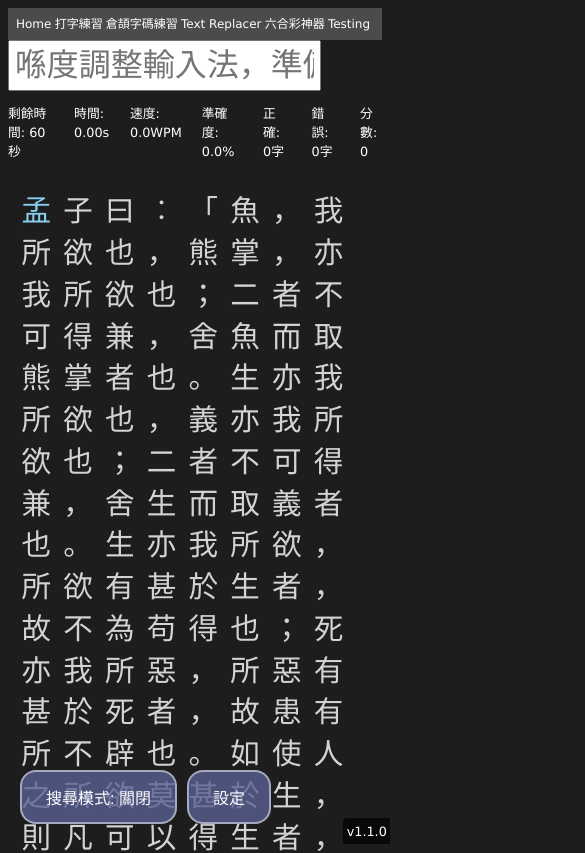
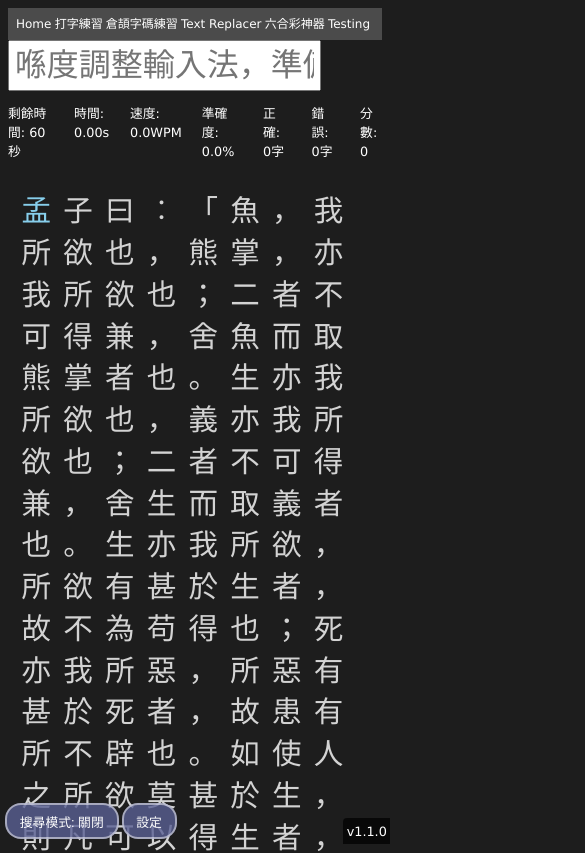
Before and after one commit to Shromeone/shromeweb2, a SvelteKit app: page /typing in a window 390 px wide. Shown: the top 853 px of the page, 585 px wide, since content can reach past the window. Built offline with nearby package versions, Linux system fonts and the light colour scheme; a web font is replaced by a local one.

Commit message:
a lot of mobile stuff

```diff
--- a/src/app.css
+++ b/src/app.css
@@ -10,6 +10,7 @@ body {
     font-family: Verdana, Geneva, Tahoma, sans-serif;
     font-size: 1rem;
     line-height: 1.5;
+    overflow-x: hidden;
 }
 
 textarea {
--- a/src/routes/cangjie-practice/+page.svelte
+++ b/src/routes/cangjie-practice/+page.svelte
@@ -296,6 +296,10 @@
     margin: 5px 0;
   }
 
+  body {
+    overflow-x: hidden;
+  }
+
   /* Mobile responsive styles */
   @media (max-width: 768px) {
     .question-container {
--- a/src/routes/text-replacer/+page.svelte
+++ b/src/routes/text-replacer/+page.svelte
@@ -111,6 +111,7 @@
 <h2>Remove, Replace, Modify customly selected words.</h2>
 <div class="horizontal">
   <div class="input-output">
+    <div class="input-section">
       <p>Input</p>
       <textarea
         class="content"
@@ -124,11 +125,14 @@
       <button onclick={pasteFromClipboard} class="paste-btn"
         >Paste from Clipboard</button
       >
+    </div>
+    <div class="output-section">
       <p>Output</p>
       <div class="result">
         <div class="result-text">{result}</div>
       </div>
       <button onclick={copyResult} class="copy-btn">Copy Result</button>
+    </div>
   </div>
   <div class="options">
     <div class="fields">
@@ -225,12 +229,15 @@
 
   .input-output textarea {
     width: 100%;
+    height: 12rem;
+    resize: vertical;
   }
 
   .quick-options {
     display: flex;
     gap: 1rem;
     width: 100%;
+    flex-wrap: wrap;
   }
 
   .options {
@@ -272,4 +279,31 @@
   .paste-btn:active {
     opacity: 80%;
   }
+
+  body {
+    overflow-x: hidden;
+  }
+
+  /* Mobile layout */
+  @media (max-width: 768px) {
+    .horizontal {
+      display: flex;
+      flex-direction: column;
+      gap: 1rem;
+    }
+
+    .input-output {
+      display: flex;
+      gap: 1rem;
+      width: 100%;
+    }
+
+    .input-output > * {
+      flex: 1;
+    }
+
+    .options {
+      width: 100%;
+    }
+  }
 </style>
--- a/src/routes/typing/+page.svelte
+++ b/src/routes/typing/+page.svelte
@@ -831,12 +831,14 @@
     padding: 0;
     margin: 0;
     /* background-color: black; */
+    overflow-x: hidden;
   }
 
   .background {
     background-color: transparent;
     min-height: 100vh;
     width: 100%;
+    overflow-x: hidden;
   }
 
   .info-bar {
@@ -1014,6 +1016,43 @@
     border-color: rgba(255, 255, 255, 0.8);
     opacity: 80%;
   }
+
+  /* Mobile styles for bottom buttons */
+  @media (max-width: 768px) {
+    .bottom-left-buttons {
+      bottom: 10px;
+      left: 10px;
+      gap: 5px;
+    }
+
+    .search-mode-btn {
+      padding: 0.6em 1.2em;
+      font-size: 0.9rem;
+    }
+
+    .bottom-btn {
+      padding: 0.6em 1.2em;
+      font-size: 0.9rem;
+    }
+  }
+
+  @media (max-width: 480px) {
+    .bottom-left-buttons {
+      bottom: 5px;
+      left: 5px;
+      gap: 3px;
+    }
+
+    .search-mode-btn {
+      padding: 0.5em 1em;
+      font-size: 0.8rem;
+    }
+
+    .bottom-btn {
+      padding: 0.5em 1em;
+      font-size: 0.8rem;
+    }
+  }
   .hints-container {
     display: flex;
     top: 5.5rem;
```
Lines whose indentation alone changed are shown as unchanged.
